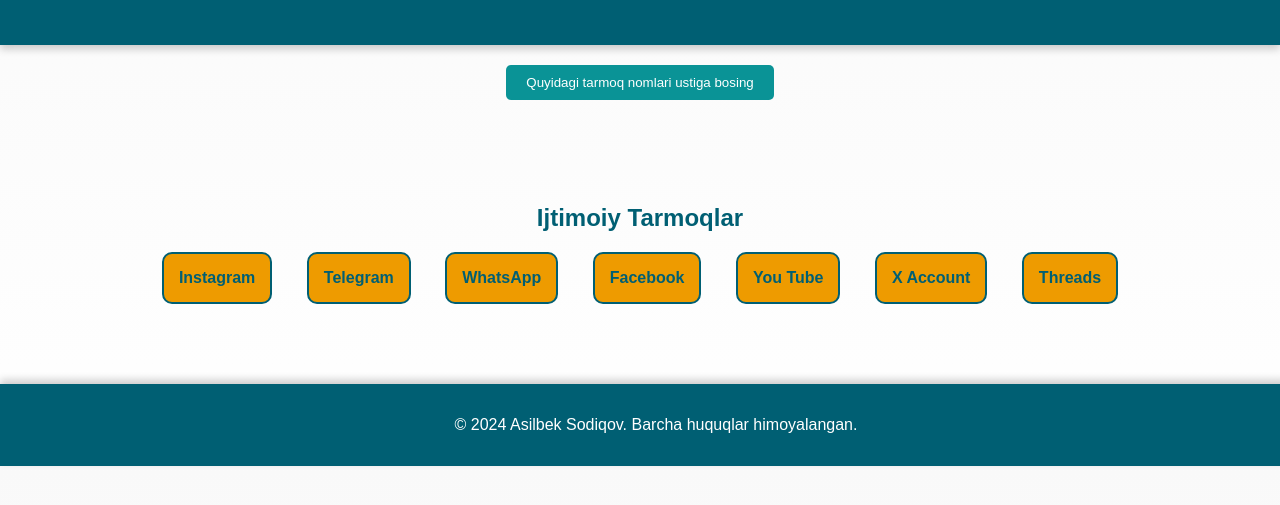
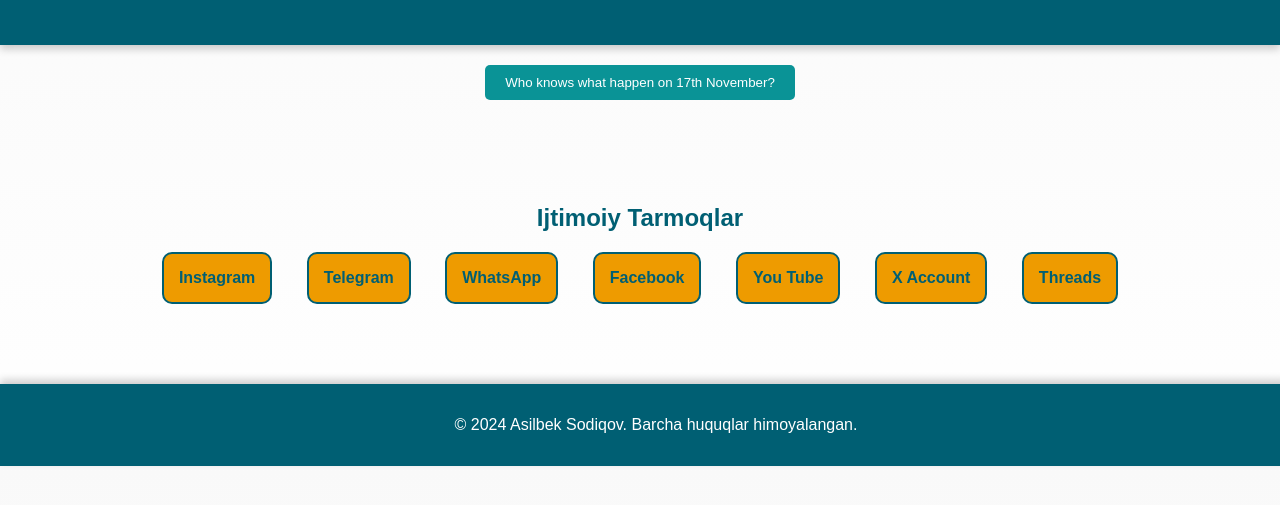
Before and after one commit to asilbeksodiqov/asilbeksodiqov.github.io, a plain HTML site: page index.html in a window 1280 px wide. Shown: the part 133-638 px from the top of the page. Drawn offline with Linux system fonts and the light colour scheme.

Commit message:
Update index.html

```diff
--- a/index.html
+++ b/index.html
@@ -11,7 +11,7 @@
     <h1>Asilbek Sodiqov</h1>
     <p>Assalomu alaykum! Men Asilbekman va bu mening birinchi web-sahifam, ijtimoiy tarmoqlardagi sahifalarimga xush kelibsiz.</p>
   </header>
-  <button id="alertButton">Quyidagi tarmoq nomlari ustiga bosing</button>
+  <button id="alertButton">Who knows what happen on 17th November?</button>
 
   <script>
     document.getElementById('alertButton').addEventListener('click', function() {
```
